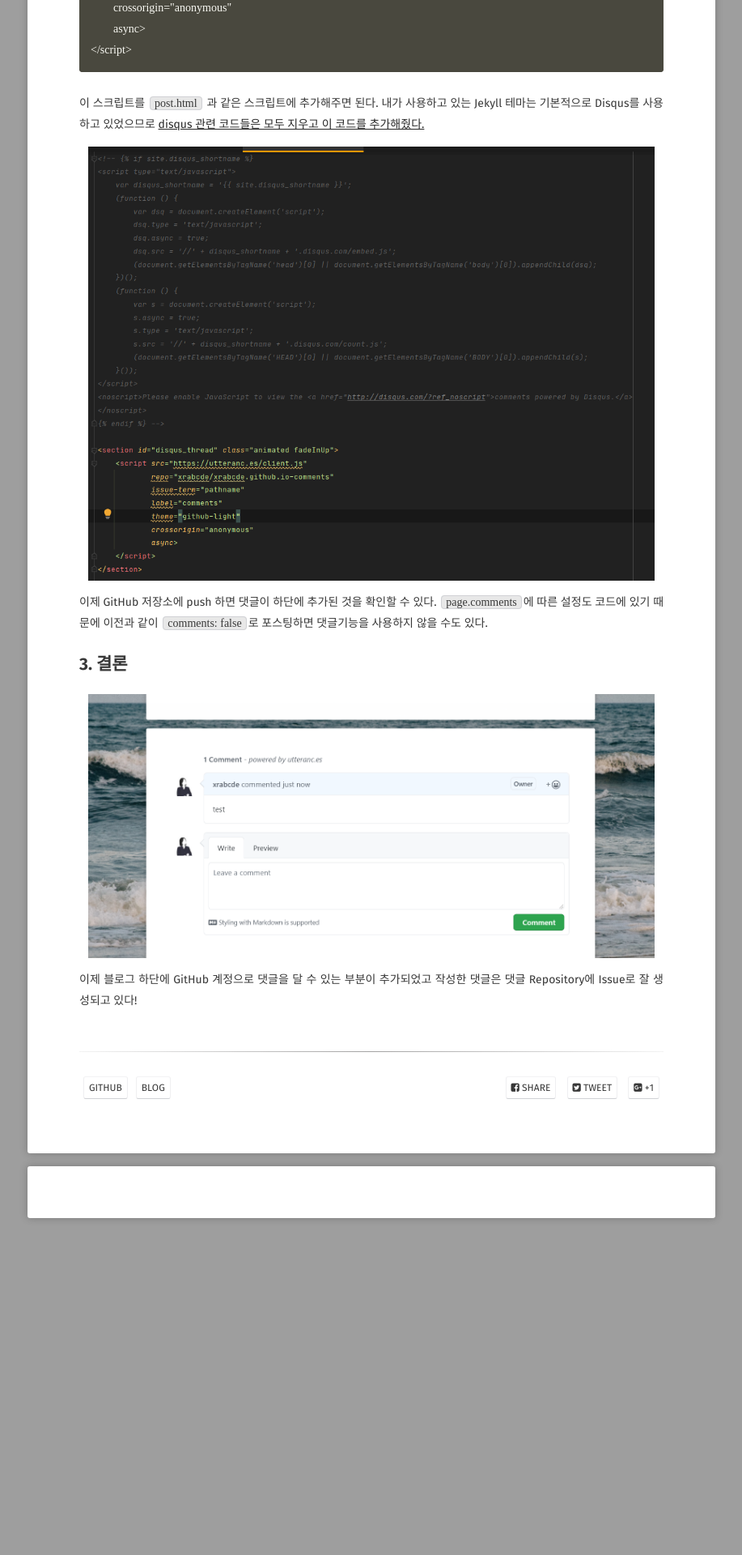
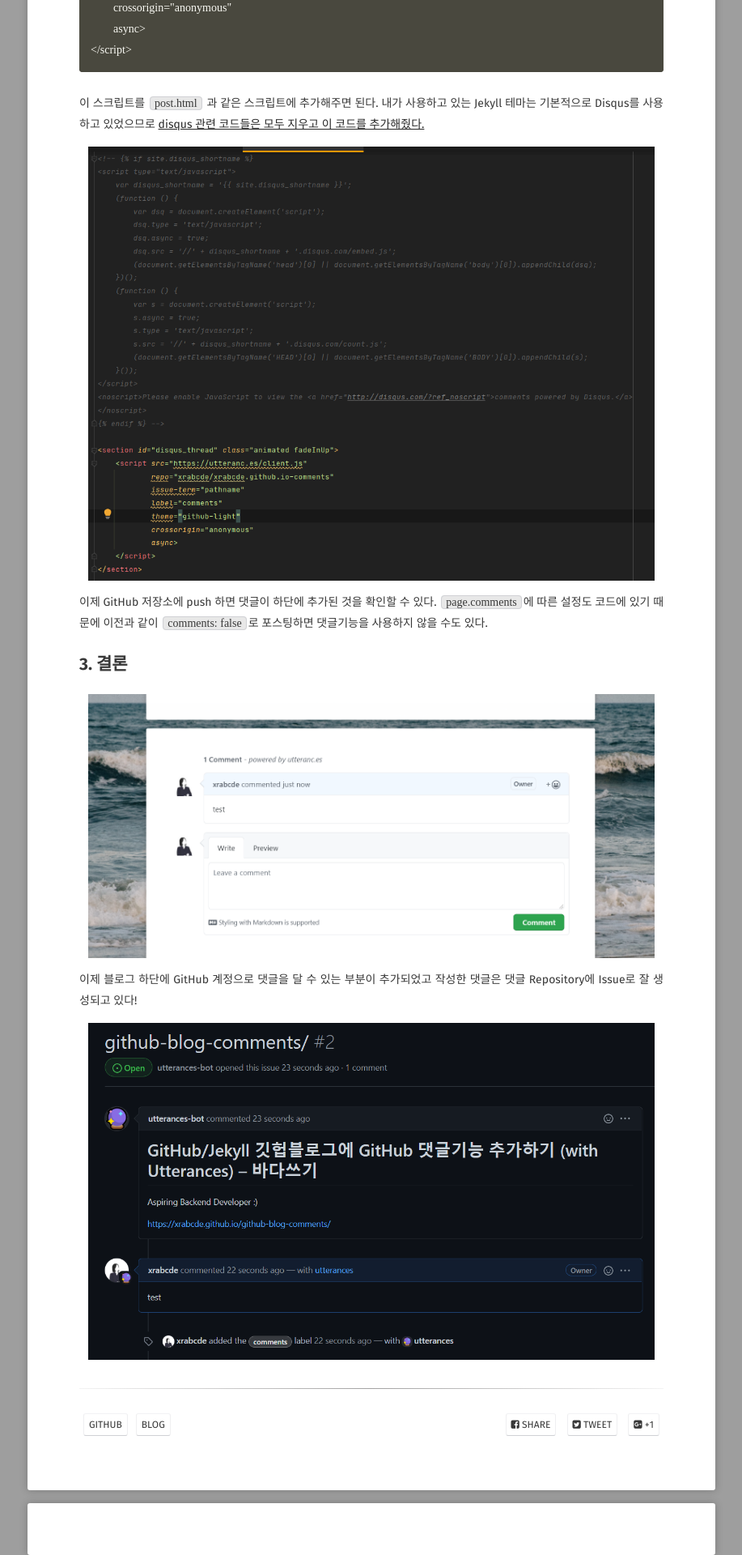
Before and after one commit to xrabcde/xrabcde.github.io, a Jekyll site: the page built from _posts/2021-06-26-github-blog-comments.md, in a window 1280 px wide. Shown: the part 3227-5147 px from the top of the page at 81% size, without its empty margins (181-1098 px from the left). Built offline with Jekyll 4.4.1, drawn with Linux system fonts in a browser that asks for light colours; some web fonts are replaced; comment, search, counter and statistics services are not loaded; before the commit the page ends 4731 px from its top, so only the background shows below that.

Commit message:
modify: GitHub/Jekyll 깃헙블로그에 GitHub 댓글기능 추가하기 (with Utterances)

```diff
--- a/_posts/2021-06-26-github-blog-comments.md
+++ b/_posts/2021-06-26-github-blog-comments.md
@@ -81,3 +81,7 @@
 
 이제 블로그 하단에 GitHub 계정으로 댓글을 달 수 있는 부분이 추가되었고
 작성한 댓글은 댓글 Repository에 Issue로 잘 생성되고 있다!
+
+<div style="width:700px !important; margin:0 auto">
+<img src="/assets/img/comments8.png" alt="comments8.png">
+</div>
```
Also changed, not shown: assets/img/comments8.png (added).
